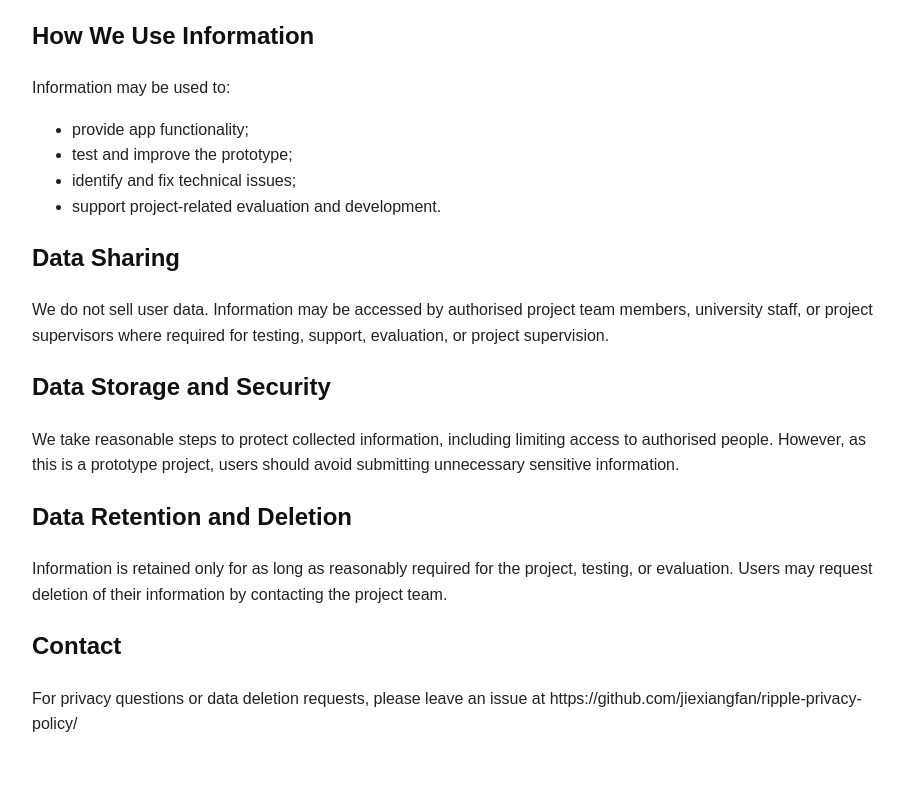
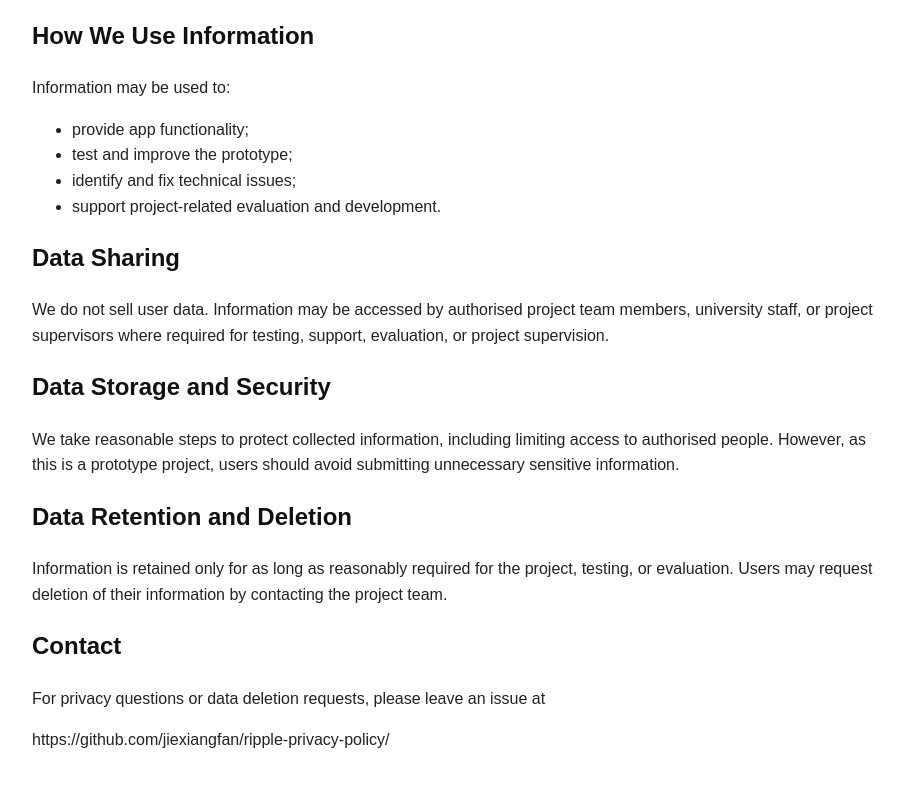
Before and after one commit to jiexiangfan/ripple-privacy-policy, a plain HTML site: page index.html in a window 1280 px wide. Shown: the part 560-1347 px from the top of the page, without its empty margins (183-1087 px from the left). Drawn offline with Linux system fonts and the light colour scheme.

Commit message:
Update privacy policy contact information
Separate privacy policy link into its own paragraph.

```diff
--- a/index.html
+++ b/index.html
@@ -91,7 +91,11 @@
   <h2>Contact</h2>
 
   <p>
-    For privacy questions or data deletion requests, please leave an issue at https://github.com/jiexiangfan/ripple-privacy-policy/
+    For privacy questions or data deletion requests, please leave an issue at
+  </p>
+
+  <p>
+    https://github.com/jiexiangfan/ripple-privacy-policy/
   </p>
 
 </body>
```
